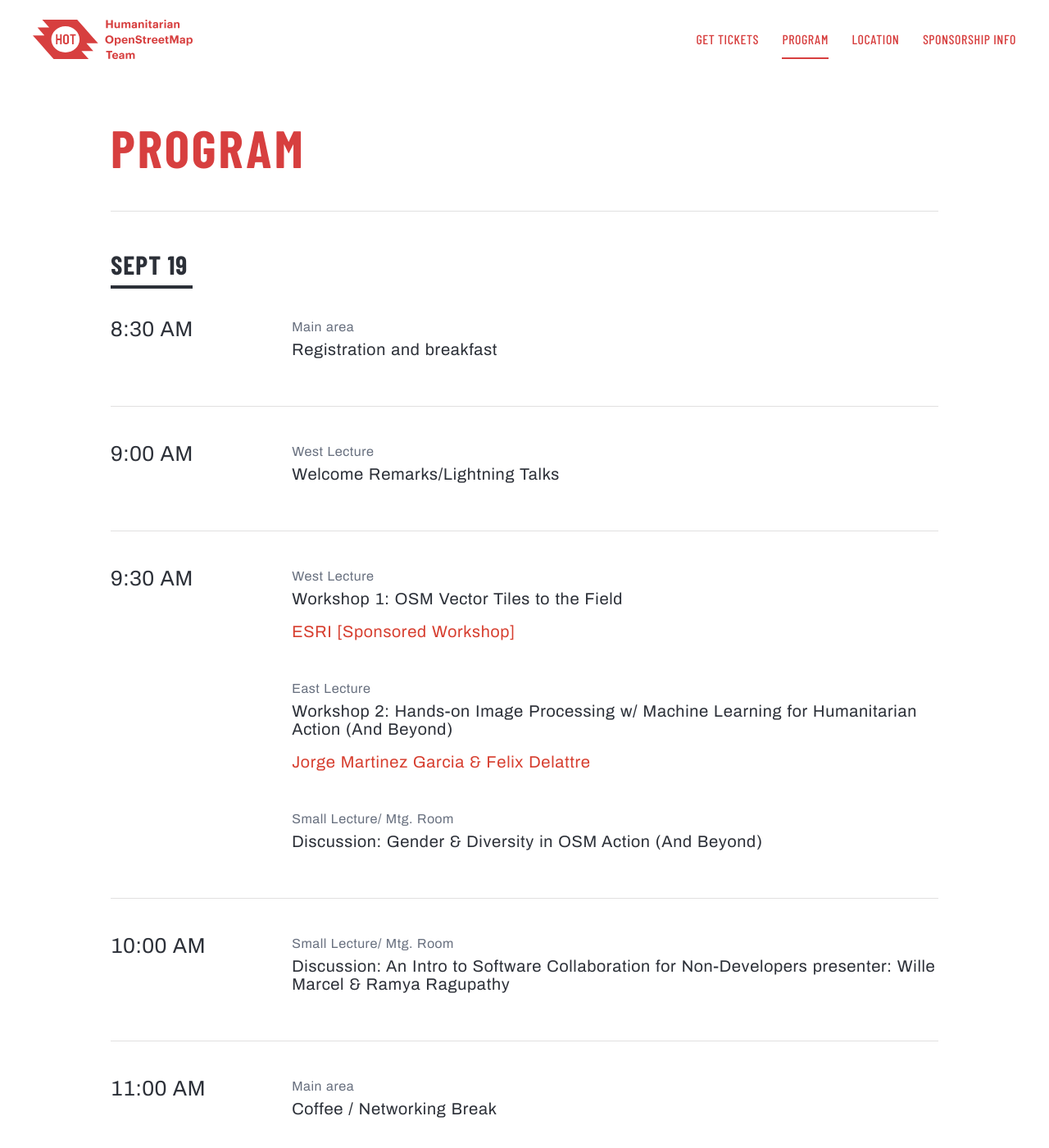
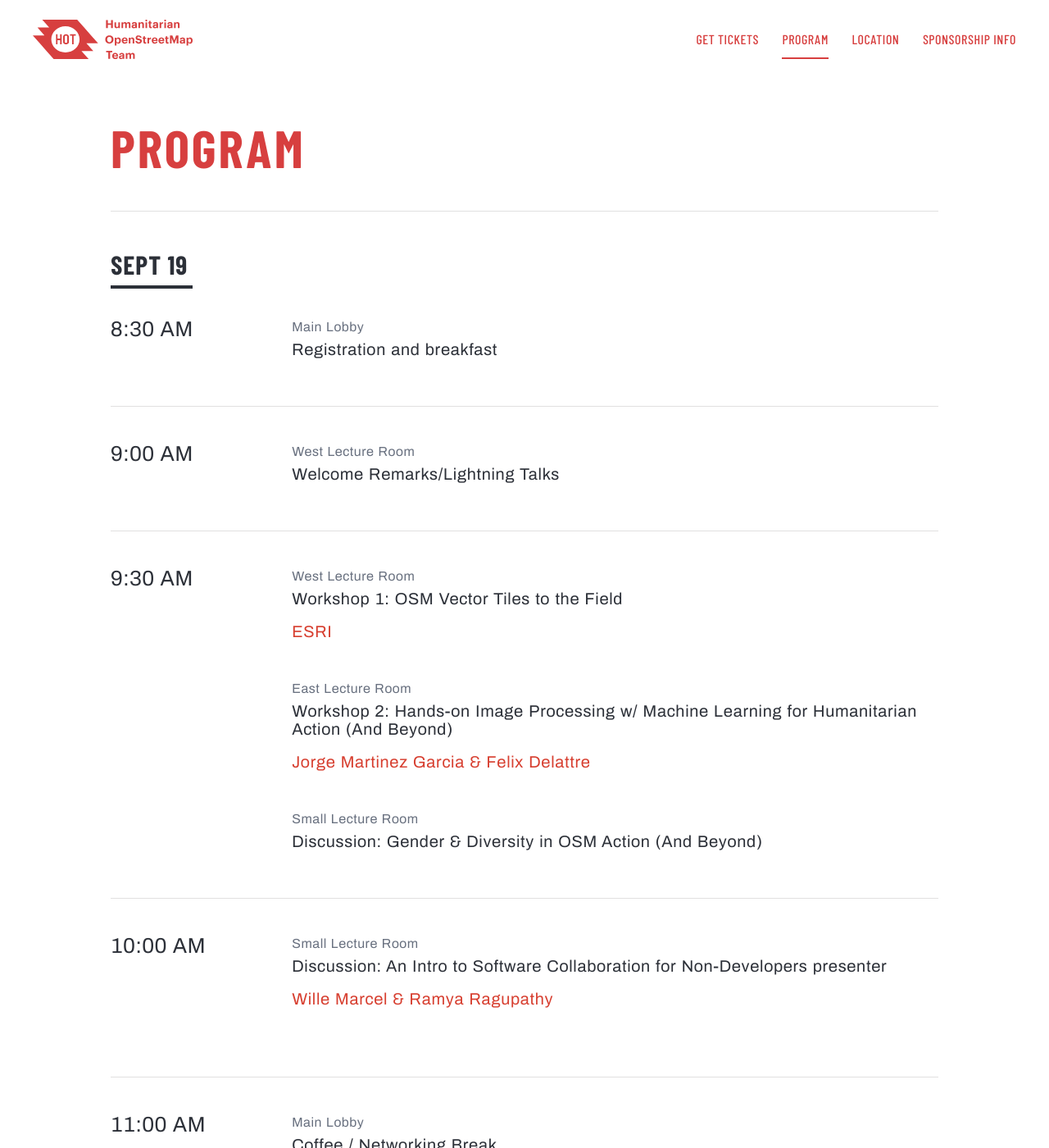
Before and after one commit to hotosm/hot-summit-2019, a Jekyll site: the page built from program.markdown, in a window 1280 px wide and 1400 px high. Shown: the whole window at 82% size. Built offline with Jekyll 4.4.1, drawn with Linux system fonts in a browser that asks for light colours; comment, search, counter and statistics services are not loaded; some of the changed text lies outside the part shown.

Commit message:
fix times, add room information

```diff
--- a/program.markdown
+++ b/program.markdown
@@ -11,21 +11,21 @@
 Day1:
   - time: 8:30 AM
     session:
-      - location: Main area
+      - location: Main Lobby
         title: Registration and breakfast
   - time: 9:00 AM
     session:
-      - location: West Lecture
+      - location: West Lecture Room
         title: "Welcome Remarks/Lightning Talks"
   - time: 9:30 AM
     session:
-      - location: West Lecture
+      - location: West Lecture Room
         title: "Workshop 1: OSM Vector Tiles to the Field"
-        presenter: "ESRI [Sponsored Workshop]"
-      - location: East Lecture
+        presenter: "ESRI"
+      - location: East Lecture Room
         title: "Workshop 2: Hands-on Image Processing w/ Machine Learning for Humanitarian Action (And Beyond)"
         presenter: "Jorge Martinez Garcia & Felix Delattre"
-      - location: "Small Lecture/ Mtg. Room"
+      - location: Small Lecture Room
         title: "Discussion: Gender & Diversity in OSM Action (And Beyond)"
   - time: 10:00 AM
     session:
@@ -35,21 +35,22 @@
       - location:
         title:
         presenter:
-      - location: "Small Lecture/ Mtg. Room"
-        title: "Discussion: An Intro to Software Collaboration for Non-Developers presenter: Wille Marcel & Ramya Ragupathy"
+      - location: Small Lecture Room
+        title: "Discussion: An Intro to Software Collaboration for Non-Developers presenter"
+        presenter: "Wille Marcel & Ramya Ragupathy"
   - time: 11:00 AM
     session:
-      - location: Main area
+      - location: Main Lobby
         title: "Coffee / Networking Break"
   - time: 11:30 AM
     session:
-      - location: West Lecture
+      - location: West Lecture Room
         title: "Workshop 3: Quality Data from Every Source - Tasking Manager & Mapathons"
         presenter: "Jess Beutler & Geoffrey Kateregga"
-      - location: East Lecture
+      - location: East Lecture Room
         title: "Workshop 4: Dense imagery capture and editing in areas with limited infrastructure"
         presenter: "Ed Neerhut & Chris Beddow"
-      - location: "Small Lecture/ Mtg. Room"
+      - location: Small Lecture Room
         title: "Discussion: Everyday Experiences with HOT"
         presenter: "David Garcia & Martin Dittus"
   - time: 12:30 PM
@@ -60,24 +61,24 @@
       - location:
         title:
         presenter:
-      - location: "Small Lecture/ Mtg. Room"
+      - location: Small Lecture Room
         title: "Discussion: YouthMappers"
         presenter: Chad Blevins
-  - time: 13:45 PM
+  - time: 1:45 PM
     session:
-      - location: Main area
+      - location: Main Lobby
         title: Lunch
-  - time: 14:45 PM
+  - time: 2:45 PM
     session:
-      - location: West Lecture
+      - location: West Lecture Room
         title: "Workshop 5: The power of OpenStreetMap and the Red Cross and Red Crescent Movement to antizipate disasters"
         presenter: Catalina & Stefan Scholtz
-      - location: East Lecture
+      - location: East Lecture Room
         title: "Workshop 6: After You Create OSM Data: Analysis and Building with Services"
         presenter: "Martin Raifer & Mapbox"
-      - location: "Small Lecture/ Mtg. Room"
+      - location: Small Lecture Room
         title: "Discussion: OSM Local Community Members Meeting"
-  - time: 14:45 PM
+  - time: 2:45 PM
     session:
       - location:
         title:
@@ -85,10 +86,10 @@
       - location:
         title:
         presenter:
-      - location: "Small Lecture/ Mtg. Room"
+      - location: Small Lecture Room
         title: "Discussion: HOT Voting Members Forum"
         presenter: Closed to Voting Members
-  - time: 16:30 PM
+  - time: 4:30 PM
     session:
       - location: TBD
         title: HOT Sponsored Event
@@ -97,98 +98,98 @@
 Day2:
   - time: 8:30 AM
     session:
-      - location: Main area
+      - location: Main Lobby
         title: Registration and breakfast
   - time: 9:00 AM
     session:
-      - location: West Lecture
+      - location: West Lecture Room
         title: "Keynote & Welcome"
   - time: 9:45 AM
     session:
-      - location: West Lecture
+      - location: West Lecture Room
         title: TBD
-      - location: East Lecture
+      - location: East Lecture Room
         title: "IDPs & Refugees, Mapping People in Crisis"
         presenter: "HOT Uganda/Aruba"
-      - location: Small Lecture
+      - location: Small Lecture Room
         title: "Refugee and IDP settlement mapping w/ HOT data, machine learning, and crowd-sourcing"
         presenter: Hannah Friedrich
   - time: 10:30 AM
     session:
-      - location: West Lecture
+      - location: West Lecture Room
         title: Coffee Break
   - time: 11:00 AM
     session:
-      - location: West Lecture
+      - location: West Lecture Room
         title: "Women’s “everyday” crises and feminist approaches to mapping and spatial methods"
         presenter: "Natalie Rothwell & Helena Suárez Val"
-      - location: East Lecture
+      - location: East Lecture Room
         title: "What to know before starting the next Machine Learning project?"
         presenter: Harsh Govind
-      - location: Small Lecture
+      - location: Small Lecture Room
         title: "Resilient Networks, OSM and Open Data to Achieve the SDGs and MAPAbabae II- Mapathon for VAWmapPH"
         presenter: Celina Agaton & Arnalie Faye Vicario
   - time: 12:00 PM
     session:
-      - location: West Lecture
+      - location: West Lecture Room
         title: "The Meteor Project"
         presenter: "Mhairi O'Hara & Kathmandu Living Labs"
-      - location: East Lecture
+      - location: East Lecture Room
         title: "MapAction, HOT and the Cyclone Idai Response / H2H Networks"
         presenter: "Steve Penson & Rebecca Petras"
-      - location: Small Lecture
+      - location: Small Lecture Room
         title: "Mapillary 2020"
         presenter: "Brenna Higgins & Lindsey Higgins"
   - time: 12:45 PM
     session:
-      - location: Main area
+      - location: Main Lobby
         title: Lunch
-  - time: 14:00 PM
+  - time: 2:00 PM
     session:
-      - location: West Lecture
+      - location: West Lecture Room
         title: "Mapping for Malaria Elimination"
         presenter: "Jess Beutler, Munachoonga Chabota, & Yusuf Suleiman"
-      - location: East Lecture
+      - location: East Lecture Room
         title: "Mapathons, Validation & Mapping Quality - A Debate"
-      - location: Small Lecture
+      - location: Small Lecture Room
         title: "YouthMappers"
-  - time: 15:00 PM
+  - time: 3:00 PM
     session:
-      - location: West Lecture
+      - location: West Lecture Room
         title: "Integration of (digital) volunteers in disaster management "
         presenter: "Holger Ziehm, Yannic Schulte, & Ramian Fathi"
-      - location: East Lecture
+      - location: East Lecture Room
         title: "How do images get to mappers?"
         presenter: Pratik Yadav
-      - location: Small Lecture
+      - location: Small Lecture Room
         title: "Tales from the Tasking Manager"
         presenter: Felix Delattre
-  - time: 15:45 PM
+  - time: 3:45 PM
     session:
-      - location: Main area
+      - location: Main Lobby
         title: Coffee
-  - time: 16:15 PM
+  - time: 4:15 PM
     session:
-      - location: West Lecture
+      - location: West Lecture Room
         title: The Validation Process
         presenter: Ralph Aytoun
-      - location: East Lecture
+      - location: East Lecture Room
         title: "Youth Volunteers & Building After Disasters"
         presenter: Osvaldo Sánchez
-      - location: Small Lecture
+      - location: Small Lecture Room
         title: HOT Micrograntees
-  - time: 17:15 PM
+  - time: 5:15 PM
     session:
-      - location: West Lecture
+      - location: West Lecture Room
         title: "Mapping for resilience – Area-based approaches in humanitarian contexts"
         presenter: Sebastian Langer
-      - location: East Lecture
+      - location: East Lecture Room
         title: "Mapping Indigenous Communities with the Canadian Red Cross Missing Maps Pilot"
         presenter: Melanie Chabot
-      - location: Small Lecture
+      - location: Small Lecture Room
         title: TBD
-  - time: 18:00 PM
+  - time: 6:00 PM
     session:
-      - location: West Lecture
+      - location: West Lecture Room
         title: "Close/Wrap-up + Evening Brief"
 ---
```
